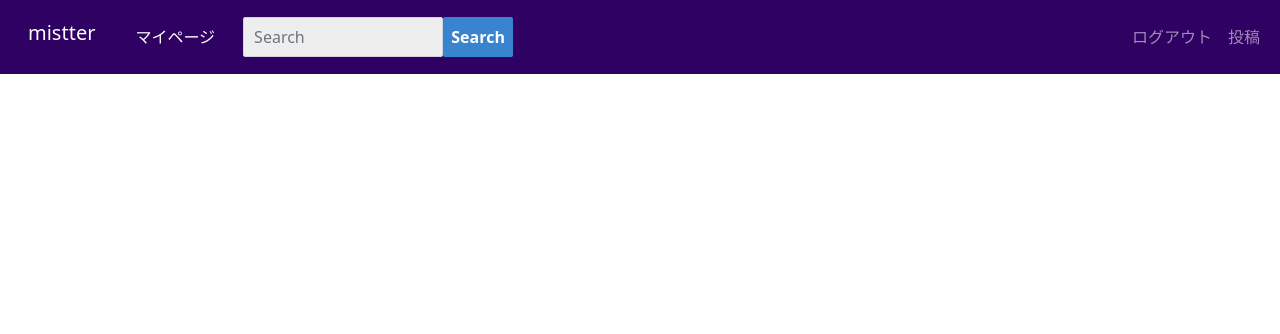
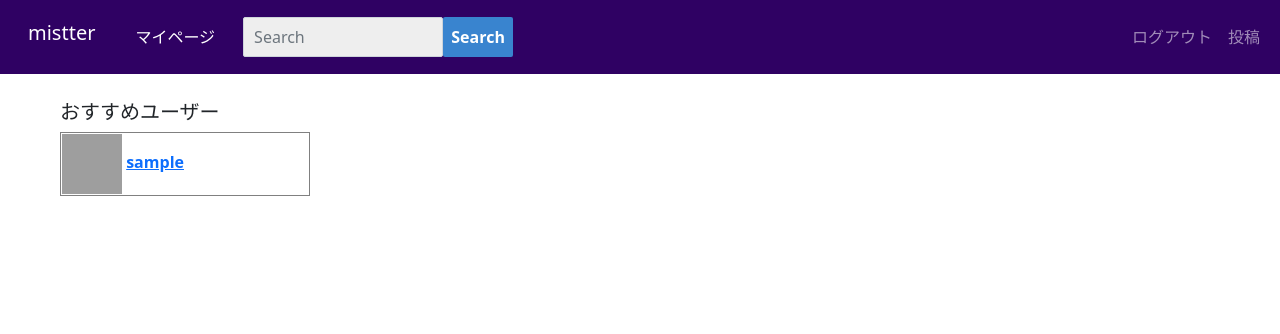
Before and after one commit to takumisasaki/mistake, a Django app: page /toppage/ in a window 1280 px wide. Shown: the top 334 px of the page. Run offline with Django 3.2, Linux system fonts and the light colour scheme; the visitor is signed in with stand-in values (Sample User, id 1); data comes from the database, SQL or seed files in the repository; data that the repository does not hold is empty; grey boxes are pictures that could not be loaded.

Commit message:
edit style.css

```diff
--- a/nayamidic/static/css/style.css
+++ b/nayamidic/static/css/style.css
@@ -332,8 +332,8 @@ body {
 /* post_search */
 /* recome_user.html */
 .recome_container {
-  position: relative;
-  top: -7300px;
+  position:  absolute;
+  top: 100px;
   margin-left: 60px;
 
   /* display: list-item; */
```
